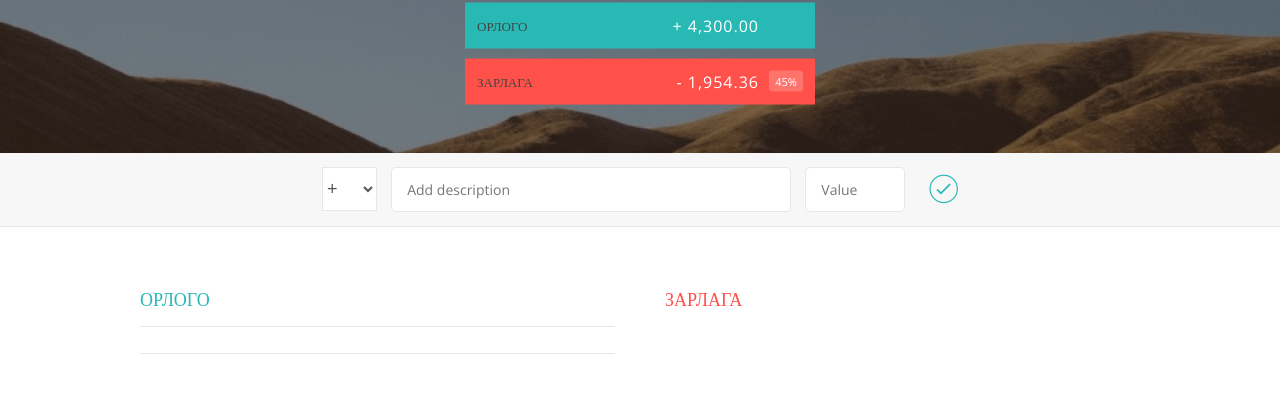
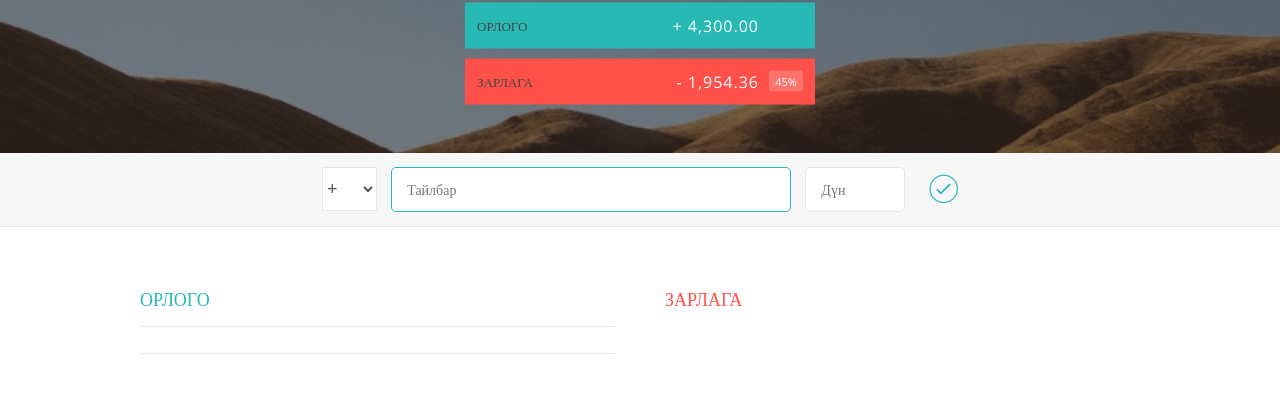
Before and after one commit to ganaa12345/finance, a plain HTML site: page index.html in a window 1280 px wide. Both pictures are taken after a click on the button 943 px from the left and 357 px from the top of the page. Shown: the part 167-560 px from the top of the page. Drawn offline with nearby package versions, Linux system fonts and the light colour scheme.

Commit message:
jaahan zaswar hiij guitsetgev

```diff
--- a/app.js
+++ b/app.js
@@ -4,7 +4,9 @@ var uiController = (function () {
         inputType: '.add__type',
         inputDescription: '.add__description',
         inputValue: '.add__value',
-        inputButton: '.add__btn'
+        inputButton: '.add__btn',
+        inputInc: '.income__list',
+        inputExp: '.expenses__list'
     }
     return {
         getInput: function () {
@@ -17,15 +19,26 @@ var uiController = (function () {
         getDOMpublic: function () {
             return DOMstrings;
         },
+        clearFields: function () {
+            var fields = document.querySelectorAll(DOMstrings.inputDescription + ',' + DOMstrings.inputValue);
+            var fieldsArr = Array.prototype.slice.call(fields);
+            fieldsArr.forEach(function (el, index, array) {
+                el.value = "";
+
+            });
+            fieldsArr[0].focus();
+            // for (var i = 0; i < fieldsArr.length; i++) {
+            //     fieldsArr[i].value = "";
+            // }
+        },
         addListItem: function (item, type) {
-
             var html, list;
             if (type === 'inc') {
-                list = '.income__list';
+                list = DOMstrings.inputInc;
                 html = '<div class="item clearfix" id="income-%id%"><div class="item__description">$description$</div><div class="right clearfix"><div class="item__value">%salary%</div><div class="item__delete"><button class="item__delete--btn"><i class="ion-ios-close-outline"></i></button></div></div ></div > ';
             }
             else {
-                list = '.expenses__list';
+                list = DOMstrings.inputExp;
                 html = '<div class="item clearfix" id="expense-%id%"><div class="item__description">$description$</div><div class="right clearfix"><div class="item__value">%salary%</div><div class="item__percentage">21%</div><div class="item__delete"><button class="item__delete--btn"><i class="ion-ios-close-outline"></i></button></div></div></div>';
             }
             html = html.replace('%id%', item.id);
@@ -33,6 +46,7 @@ var uiController = (function () {
             html = html.replace('%salary%', item.value);
             document.querySelector(list).insertAdjacentHTML('beforeend', html);
         }
+
     }
 })();
 // sanhvvgiin model controller
@@ -89,6 +103,7 @@ var appController = (function (uiController, financeController) {
         var input = uiController.getInput();
         var item = financeController.addItem(input.type, input.description, input.value);
         uiController.addListItem(item, input.type);
+        uiController.clearFields();
         // console.log(item);
 
         if (input.type = 0) {
--- a/index.html
+++ b/index.html
@@ -46,8 +46,8 @@
                     <option value="inc" selected>+</option>
                     <option value="exp">-</option>
                 </select>
-                <input type="text" class="add__description" placeholder="Add description">
-                <input type="number" class="add__value" placeholder="Value">
+                <input type="text" class="add__description" placeholder="Тайлбар">
+                <input type="number" class="add__value" placeholder="Дүн">
                 <button class="add__btn"><i class="ion-ios-checkmark-outline"></i></button>
             </div>
         </div>
```
